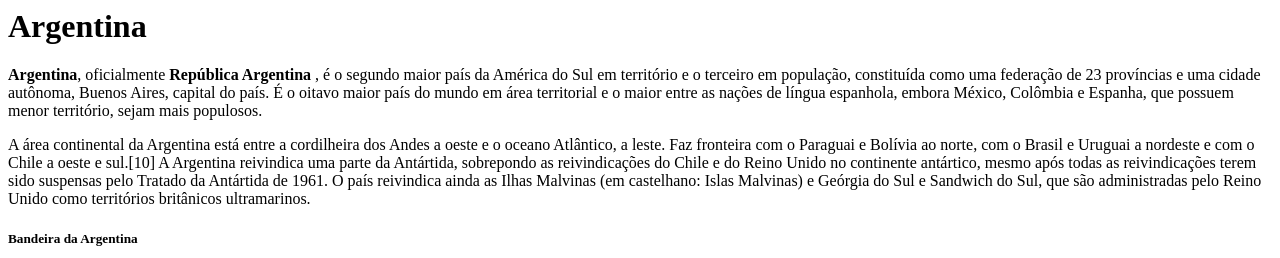
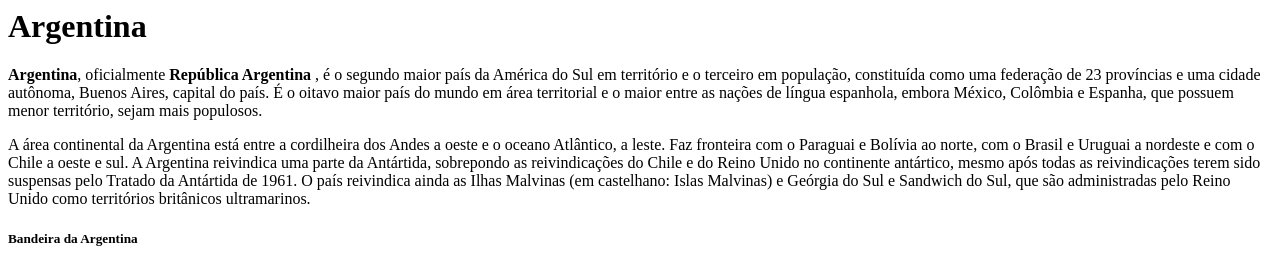
Before and after one commit to Axwel-A/Tentativa-1, a plain HTML site: page index.html in a window 1280 px wide. Shown: the top 258 px of the page. Drawn offline with Linux system fonts and the light colour scheme.

Commit message:
Update index.html

```diff
--- a/index.html
+++ b/index.html
@@ -19,7 +19,7 @@
   cordilheira dos Andes a oeste e o oceano
   Atlântico, a leste. Faz fronteira com o Paraguai
   e Bolívia ao norte, com o Brasil e Uruguai a
-  nordeste e com o Chile a oeste e sul.[10] A
+  nordeste e com o Chile a oeste e sul. A
   Argentina reivindica uma parte da Antártida,
   sobrepondo as reivindicações do Chile e do
   Reino Unido no continente antártico, mesmo
```
